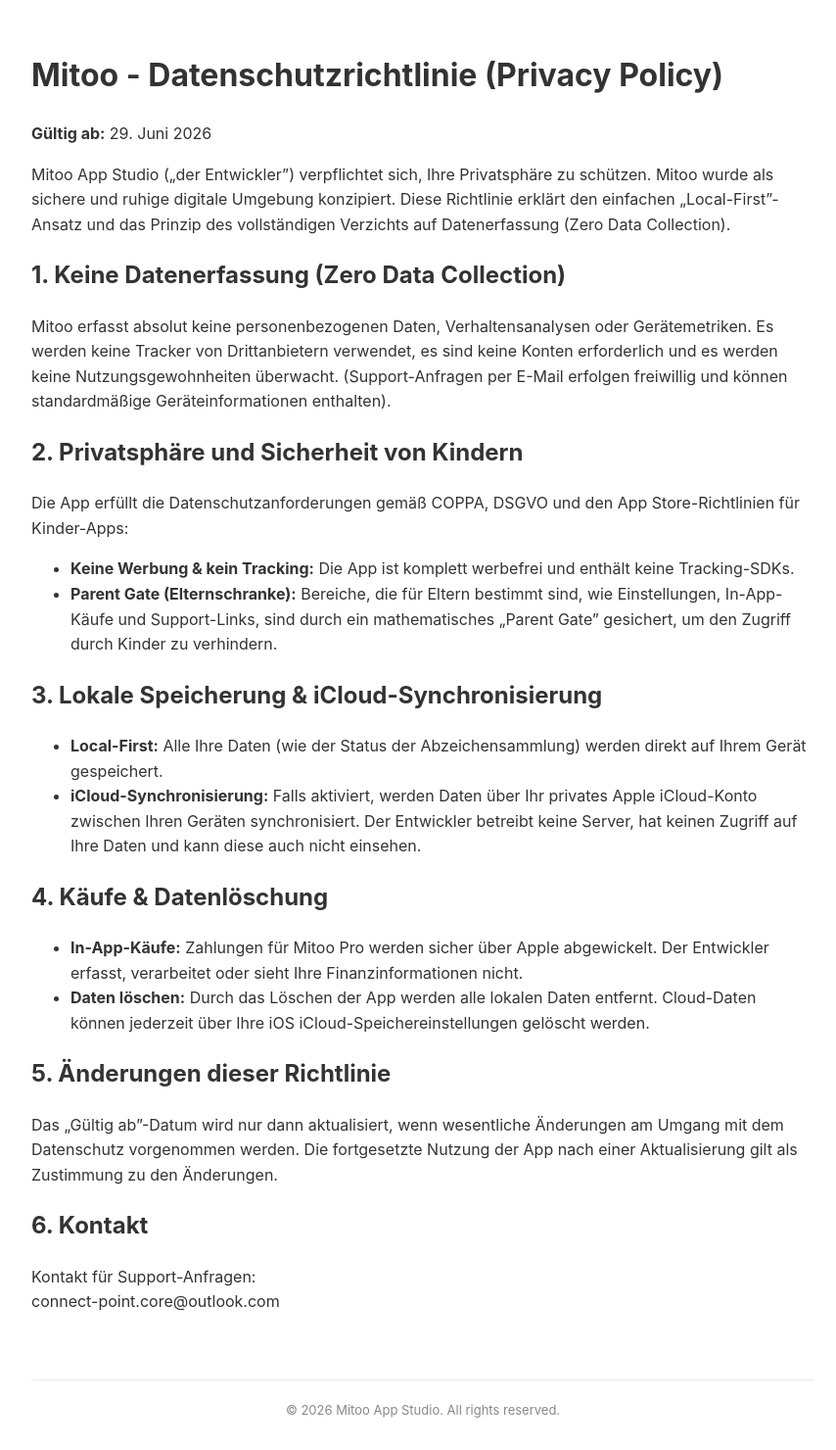
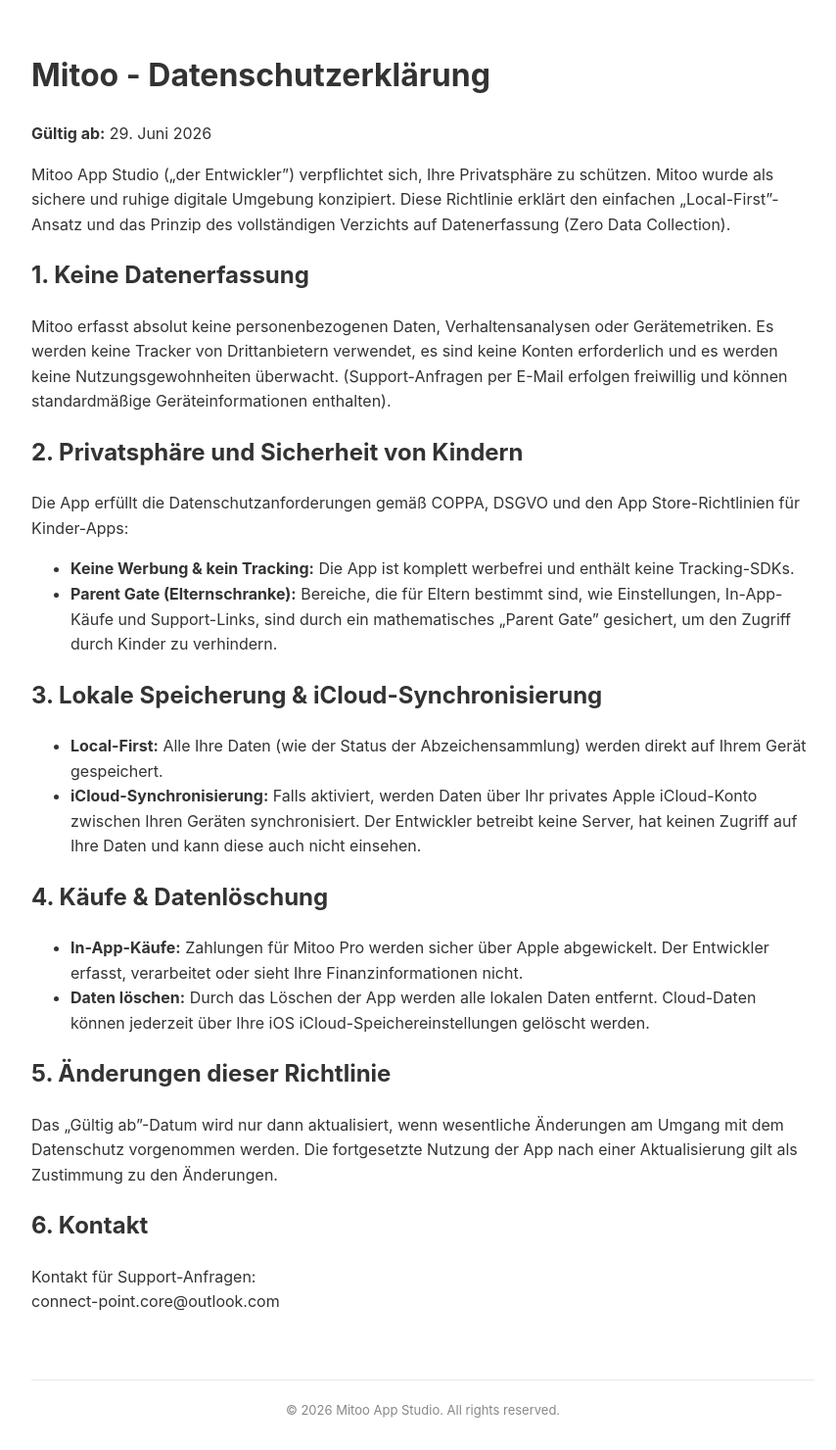
Before and after one commit to mitoostudio/mitoo-legal, a Jekyll site: the page built from privacy-policy-de.md, in a window 1280 px wide. Shown: the whole page at 98% size, without its empty margins (208-1062 px from the left). Built offline with Jekyll 4.4.1, drawn with Linux system fonts in a browser that asks for light colours; our own code applies the rules of GitHub Pages for plain Markdown files.

Commit message:
Update privacy-policy-de.md

```diff
--- a/privacy-policy-de.md
+++ b/privacy-policy-de.md
@@ -2,11 +2,11 @@
 layout: default
 ---
 
-# Mitoo - Datenschutzrichtlinie (Privacy Policy)
+# Mitoo - Datenschutzerklärung
 **Gültig ab:** 29. Juni 2026
 
 Mitoo App Studio („der Entwickler") verpflichtet sich, Ihre Privatsphäre zu schützen. Mitoo wurde als sichere und ruhige digitale Umgebung konzipiert. Diese Richtlinie erklärt den einfachen „Local-First"-Ansatz und das Prinzip des vollständigen Verzichts auf Datenerfassung (Zero Data Collection).
-## 1. Keine Datenerfassung (Zero Data Collection)
+## 1. Keine Datenerfassung
 Mitoo erfasst absolut keine personenbezogenen Daten, Verhaltensanalysen oder Gerätemetriken. Es werden keine Tracker von Drittanbietern verwendet, es sind keine Konten erforderlich und es werden keine Nutzungsgewohnheiten überwacht. (Support-Anfragen per E-Mail erfolgen freiwillig und können standardmäßige Geräteinformationen enthalten).
 ## 2. Privatsphäre und Sicherheit von Kindern
 Die App erfüllt die Datenschutzanforderungen gemäß COPPA, DSGVO und den App Store-Richtlinien für Kinder-Apps:
```
